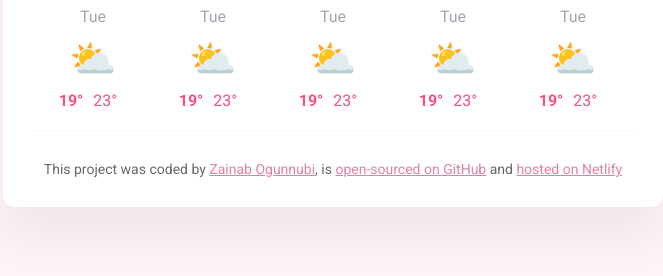
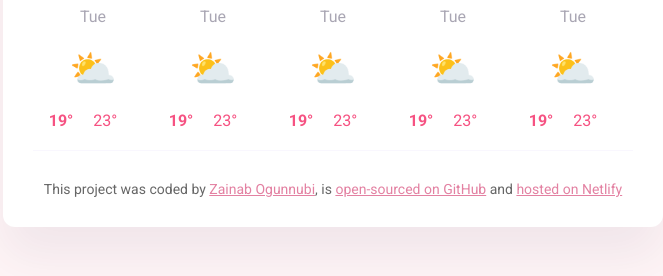
Before and after one commit to Dr-ogunnubi/my-forecast-project, a plain HTML site: page index.html in a window 1280 px wide. Shown: the part 302-578 px from the top of the page, without its empty margins (307-970 px from the left). Drawn offline with nearby package versions, Linux system fonts and the light colour scheme; no server answers.

Commit message:
injected my forecast from javascript

```diff
--- a/index.html
+++ b/index.html
@@ -55,48 +55,7 @@
             <div class="current-temperature-unit" id="temperature-unit">°C</div>
           </div>
         </div>
-        <div class="forecast-container">
-          <div class="forecast-date">
-            <div class="forecast-day">Tue</div>
-            <div class="forecast-icon">⛅</div>
-            <div class="forecast-temperatures">
-              <div class="forecast-temperature"><strong>19°</strong></div>
-              <div class="forecast-temperature">23°</div>
-            </div>
-          </div>
-          <div class="forecast-date">
-            <div class="forecast-day">Tue</div>
-            <div class="forecast-icon">⛅</div>
-            <div class="forecast-temperatures">
-              <div class="forecast-temperature"><strong>19°</strong></div>
-              <div class="forecast-temperature">23°</div>
-            </div>
-          </div>
-          <div class="forecast-date">
-            <div class="forecast-day">Tue</div>
-            <div class="forecast-icon">⛅</div>
-            <div class="forecast-temperatures">
-              <div class="forecast-temperature"><strong>19°</strong></div>
-              <div class="forecast-temperature">23°</div>
-            </div>
-          </div>
-          <div class="forecast-date">
-            <div class="forecast-day">Tue</div>
-            <div class="forecast-icon">⛅</div>
-            <div class="forecast-temperatures">
-              <div class="forecast-temperature"><strong>19°</strong></div>
-              <div class="forecast-temperature">23°</div>
-            </div>
-          </div>
-          <div class="forecast-date">
-            <div class="forecast-day">Tue</div>
-            <div class="forecast-icon">⛅</div>
-            <div class="forecast-temperatures">
-              <div class="forecast-temperature"><strong>19°</strong></div>
-              <div class="forecast-temperature">23°</div>
-            </div>
-          </div>
-        </div>
+        <div class="forecast-container" id="forecast-container"></div>
       </main>
       <footer>
         This project was coded by
--- a/src/index.js
+++ b/src/index.js
@@ -79,3 +79,26 @@ let formContainer = document.querySelector("#form-container");
 formContainer.addEventListener("submit", showCity);
 
 searchCity("Sydney");
+
+function displayForecast() {
+  let days = ["Tue", "Wed", "Thu", "Fri", "Sat"];
+
+  let forecastContainerElement = document.querySelector("#forecast-container");
+  let forecastHtml = "";
+
+  days.forEach(function (day) {
+    forecastHtml =
+      forecastHtml +
+      `<div class="forecast-date">
+            <div class="forecast-day">Tue</div>
+            <div class="forecast-icon">⛅</div>
+            <div class="forecast-temperatures">
+              <div class="forecast-temperature"><strong>19°</strong></div>
+              <div class="forecast-temperature">23°</div>
+            </div>
+            </div>`;
+  });
+
+  forecastContainerElement.innerHTML = forecastHtml;
+}
+displayForecast();
--- a/src/style.css
+++ b/src/style.css
@@ -92,17 +92,17 @@ a {
   color: rgba(39, 33, 66, 0.4);
   font-size: 16px;
   line-height: 20px;
-  margin-bottom: 10px;
+  margin-bottom: 20px;
 }
 .forecast-icon {
   font-size: 38px;
 }
 .forecast-temperatures {
-  margin-top: 10px;
+  margin-top: 20px;
   display: flex;
   color: #f65282;
   justify-content: center;
 }
 .forecast-temperature {
-  padding-right: 10px;
+  padding-right: 20px;
 }
```
